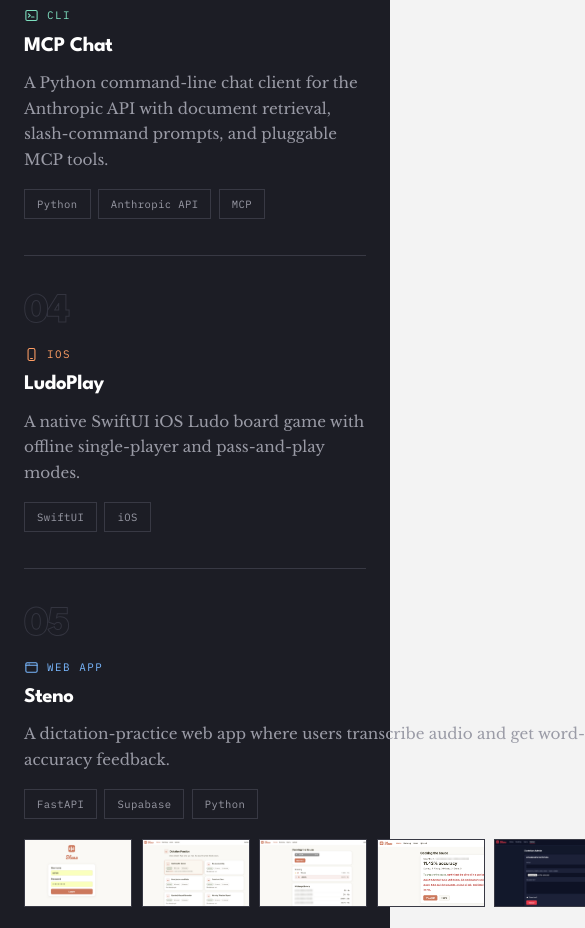
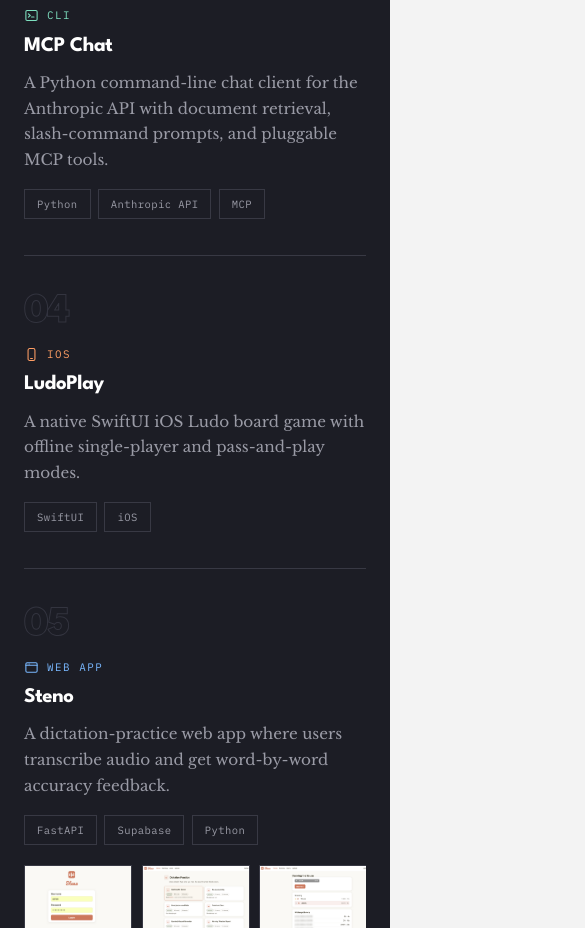
Before and after one commit to ashok-kumar-005/ashok-profile, a plain HTML site: page index.html in a window 390 px wide. Shown: the part 8124-9052 px from the top of the page, 585 px wide, since content can reach past the window. Drawn offline with nearby package versions, Linux system fonts and the light colour scheme.

Commit message:
Fix mobile horizontal overflow from screenshot filmstrips
.work-body had no min-width, so as a CSS grid item it defaulted to
min-width: auto and grew to fit .work-shots' full unwrapped content
width instead of letting it scroll internally via its own
overflow-x: auto. On narrow viewports this pushed the whole page
1400px+ wide. Any solution with screenshots triggered it.

```diff
--- a/styles.css
+++ b/styles.css
@@ -890,6 +890,11 @@
 
 .work:last-child { border-bottom: 1px solid var(--line-dark); }
 
+/* Grid items default to min-width: auto, which lets .work-shots' intrinsic
+   (unwrapped) content width force this column — and the whole page — wider
+   than the viewport instead of scrolling internally as .work-shots intends. */
+.work-body { min-width: 0; }
+
 @media (min-width: 760px) {
   .work {
     grid-template-columns: 120px 1fr;
```
